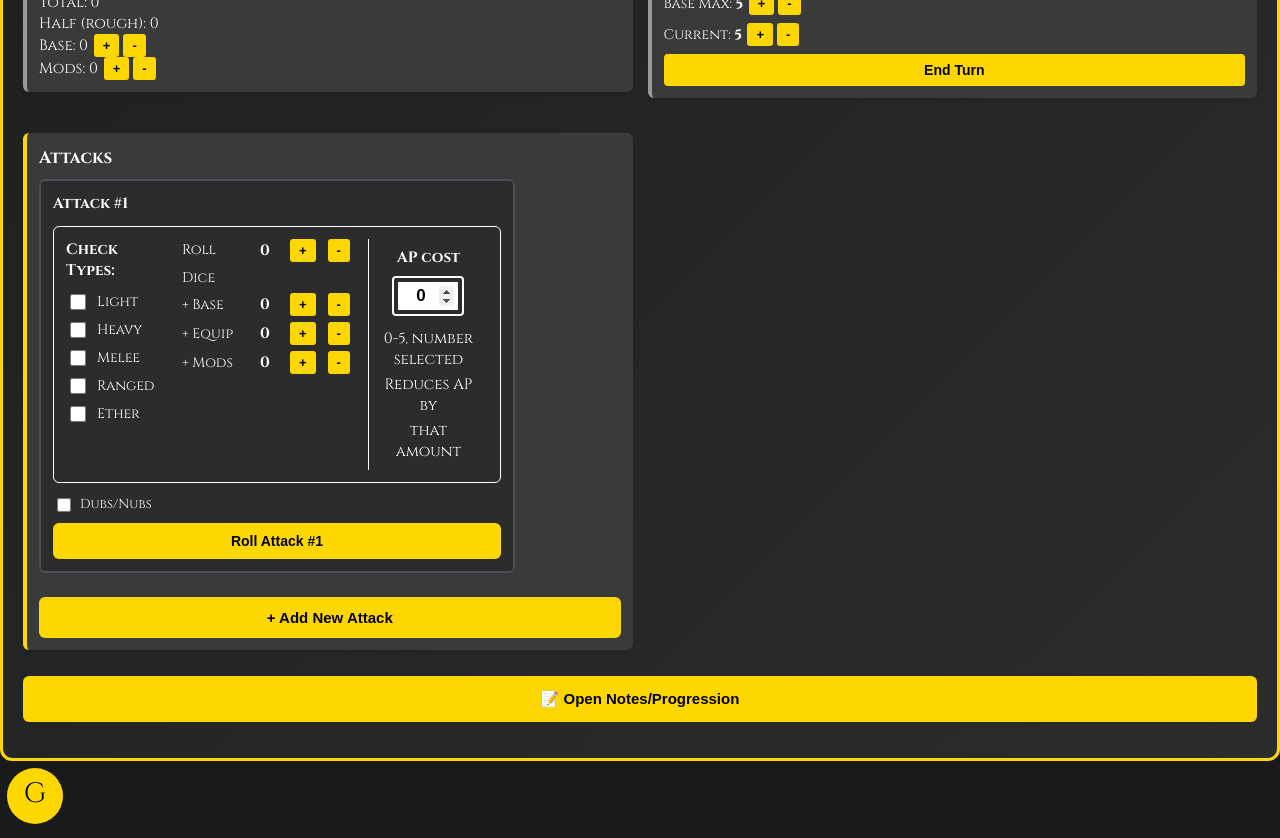
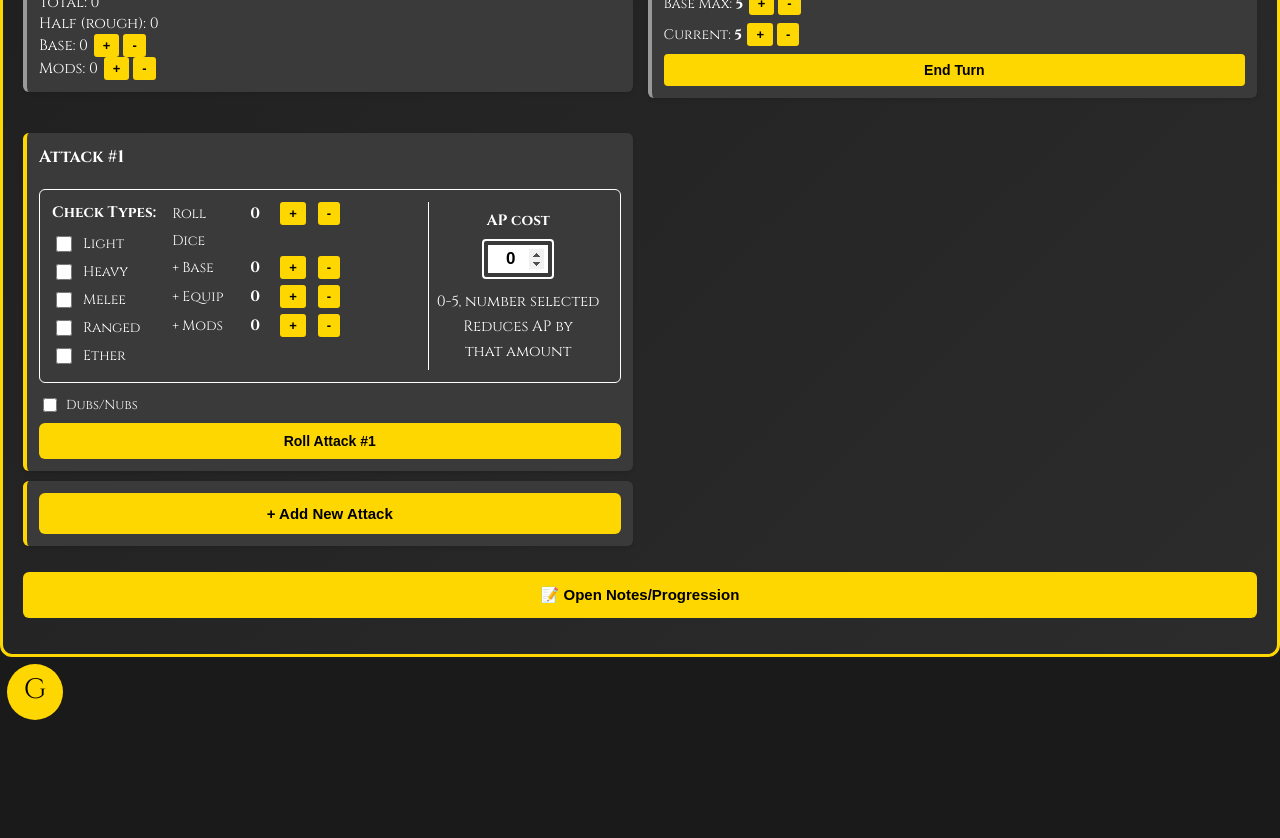
Before and after one commit to engrzani/game-sheet, a React (Vite) app: page / in a window 1280 px wide. Shown: the part 1040-1878 px from the top of the page. After the commit the page ends 1774 px from the top, so only its background shows below. Built offline with nearby package versions, Linux system fonts and the light colour scheme.

Commit message:
Separate attacks into individual sections - each attack in its own drag/drop area

```diff
--- a/src/components/Attacks.jsx
+++ b/src/components/Attacks.jsx
@@ -137,19 +137,18 @@ export default function Attacks({ state, updateState, rollDice }) {
   ];
 
   return (
-    <Section theme={theme} style={{ borderLeftColor: theme.sectionBorderYellow }}>
-      <h3>Attacks</h3>
-
-      <AttacksGrid>
+    <>
       {attacks.map((attack, index) => (
-        <AttackBlock key={attack.id} theme={theme}>
+        <Section key={attack.id} theme={theme} style={{ borderLeftColor: theme.sectionBorderYellow }}>
           <AttackHeader theme={theme}>
             <AttackTitle>Attack #{index + 1}</AttackTitle>
+            <HeaderButtons>
               {attacks.length > 1 && (
                 <RemoveButton theme={theme} onClick={() => removeAttack(attack.id)}>
                   Remove
                 </RemoveButton>
               )}
+            </HeaderButtons>
           </AttackHeader>
 
           <AttackLayout>
@@ -233,10 +232,10 @@ export default function Attacks({ state, updateState, rollDice }) {
           <RollButton theme={theme} onClick={() => rollAttack(attack)}>
             Roll Attack #{index + 1}
           </RollButton>
-        </AttackBlock>
+        </Section>
       ))}
-      </AttacksGrid>
 
+      <Section theme={theme} style={{ borderLeftColor: theme.sectionBorderYellow }}>
         <AddAttackButton theme={theme} onClick={addAttack}>
           + Add New Attack
         </AddAttackButton>
@@ -253,26 +252,9 @@ export default function Attacks({ state, updateState, rollDice }) {
           </LastRollsSection>
         )}
       </Section>
+    </>
   );
 }
-
-const AttacksGrid = styled.div`
-  display: grid;
-  grid-template-columns: repeat(2, 1fr);
-  gap: 16px;
-  margin-bottom: 16px;
-
-  @media (max-width: 1200px) {
-    grid-template-columns: 1fr;
-  }
-`;
-
-const AttackBlock = styled.div`
-  background: ${props => props.theme.inputBg};
-  border: 2px solid ${props => props.theme.border};
-  border-radius: 6px;
-  padding: 12px;
-`;
 
 const AttackHeader = styled.div`
   display: flex;
@@ -281,10 +263,14 @@ const AttackHeader = styled.div`
   margin-bottom: 12px;
 `;
 
-const AttackTitle = styled.h4`
+const AttackTitle = styled.h3`
   margin: 0;
-  font-size: 15px;
-  color: ${props => props.theme.borderAccent};
+  font-size: 16px;
+`;
+
+const HeaderButtons = styled.div`
+  display: flex;
+  gap: 8px;
 `;
 
 const RemoveButton = styled.button`
@@ -308,6 +294,7 @@ const AttackLayout = styled.div`
   border: 1px solid ${props => props.theme.border};
   padding: 12px;
   border-radius: 6px;
+  background: ${props => props.theme.inputBg};
 `;
 
 const CheckboxColumn = styled.div`
@@ -466,7 +453,6 @@ const AddAttackButton = styled.button`
   cursor: pointer;
   font-weight: bold;
   font-size: 15px;
-  margin-top: 8px;
   transition: all 0.2s ease;
 
   &:hover {
```
Lines whose indentation alone changed are shown as unchanged.
